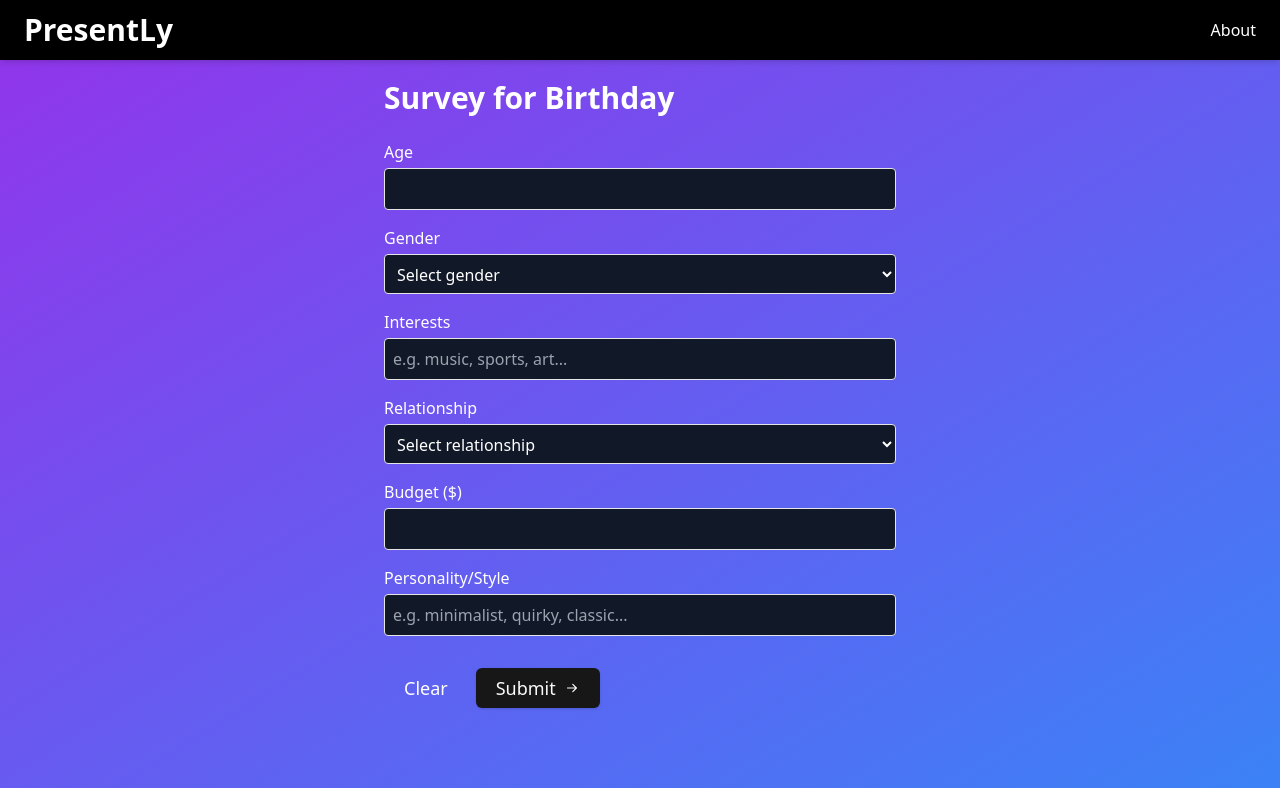
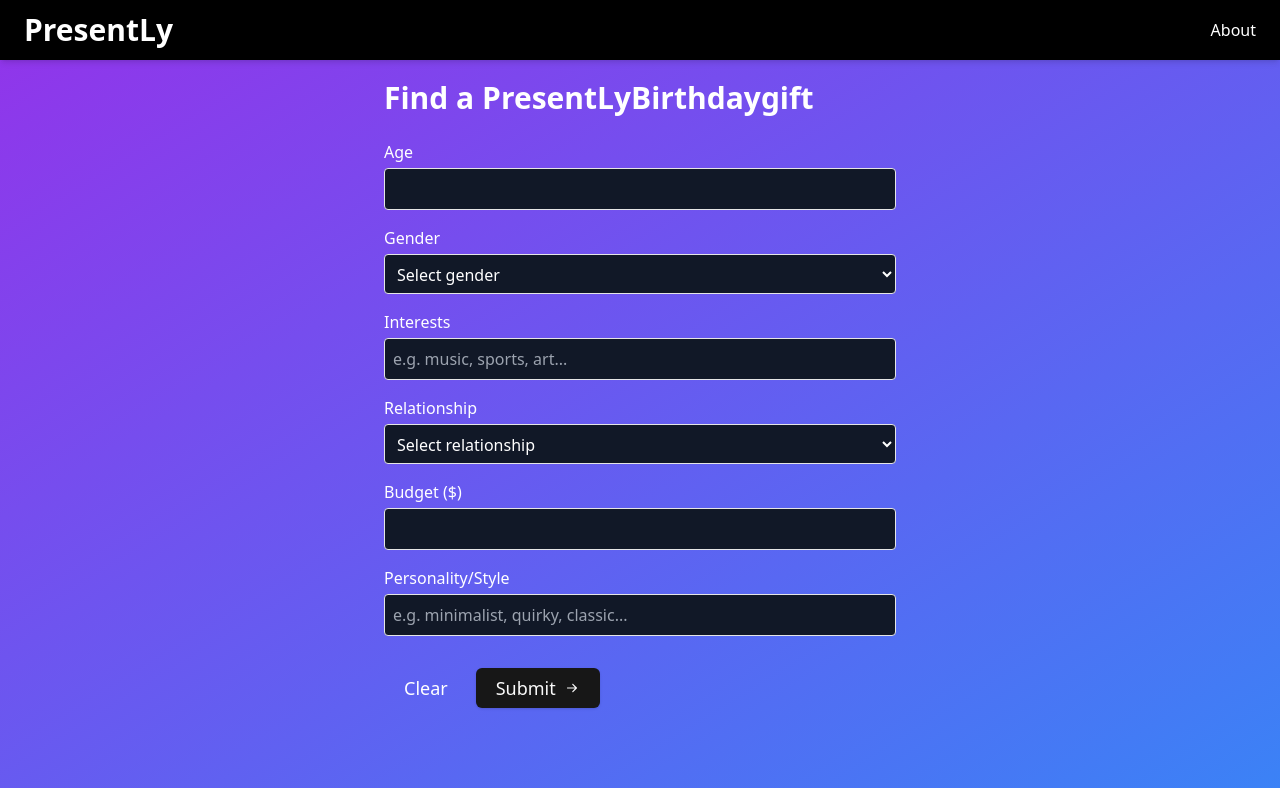
Before and after one commit to njyeung/presently, a Next.js app in the folder frontend/presently/: page /occasion/1 in a window 1280 px wide. Built offline with nearby package versions, Linux system fonts and the light colour scheme.

Commit message:
sakjldasdjklaskjd

```diff
--- a/frontend/presently/src/app/occasion/[occasionId]/page.tsx
+++ b/frontend/presently/src/app/occasion/[occasionId]/page.tsx
@@ -1,14 +1,17 @@
 "use client";
 
 import { useParams } from "next/navigation";
-import { useState } from "react";
+import { useEffect, useState } from "react";
 import { buttonVariants } from "@/components/ui/button"
 import { twMerge } from "tailwind-merge";
 import ArrowRight from "@/assets/arrow-right";
+import { useRouter } from 'next/navigation'
 
 const occasions = ["Birthday", "Graduation", "Anniversary", "Christmas"];
 
 export default function Occasion() {
+    const router = useRouter();
+
     const { occasionId } = useParams();
     const occasionIdNumber =
     typeof occasionId === "string"
@@ -16,6 +19,12 @@ export default function Occasion() {
       : Array.isArray(occasionId)
       ? parseInt(occasionId[0], 10) || 0
       : 0;
+
+    useEffect(()=>{
+        if(occasionIdNumber > 4 || occasionIdNumber <= 0) {
+            router.back();
+        }
+    }, [])
 
     const [formData, setFormData] = useState({
         occasion: occasionIdNumber,
@@ -44,17 +53,21 @@ export default function Occasion() {
         });
     };
 
-
+    const handleSubmit = (e:any) => {
+        e.preventDefault();
+        console.log("SUBMIT");
+    }
 
     return <section className="bg-gradient py-20">
-        <div className="max-w-2xl mx-auto contain">
-            <h1 className="text-3xl font-bold mb-6">Survey for {occasions[occasionIdNumber-1]}</h1>
-            <form className="space-y-4">
+            <div className="max-w-2xl mx-auto contain">
+            <h1 className="text-3xl font-bold mb-6">Find a PresentLy
+                {occasions[occasionIdNumber-1]}
+            gift</h1>
+            <form className="space-y-4" onSubmit={handleSubmit}>
             {/* Global Parameters */}
             <div>
                 <label className="block mb-1 font-medium">Age</label>
                 <input
-                type="number"
                 name="age"
                 value={formData.params.age}
                 onKeyPress={(e)=>{
@@ -109,7 +122,6 @@ export default function Occasion() {
             <div>
                 <label className="block mb-1 font-medium">Budget ($)</label>
                 <input
-                type="number"
                 name="budget"
                 value={formData.params.budget}
                 onKeyPress={(e)=>{
--- a/frontend/presently/src/components/Footer.tsx
+++ b/frontend/presently/src/components/Footer.tsx
@@ -9,7 +9,7 @@ export const Footer = () => {
     <footer className="bg-black text-[#BCBCBC] text-sm py-10 text-center">
       <div className="container">
         <div className="inline-flex relative before:content-[''] before:top-2 before:bottom-0 before:w-full before:blur before:bg-gradient before:absolute">
-          <p className="text-white">&nbsp;PresentLy &copy;</p>
+          <p className="text-white">PresentLy &copy;</p>
         </div>
         <nav className="flex flex-col md:flex-row md:justify-center gap-6 mt-6">
           <a href="/about">About</a>
```
